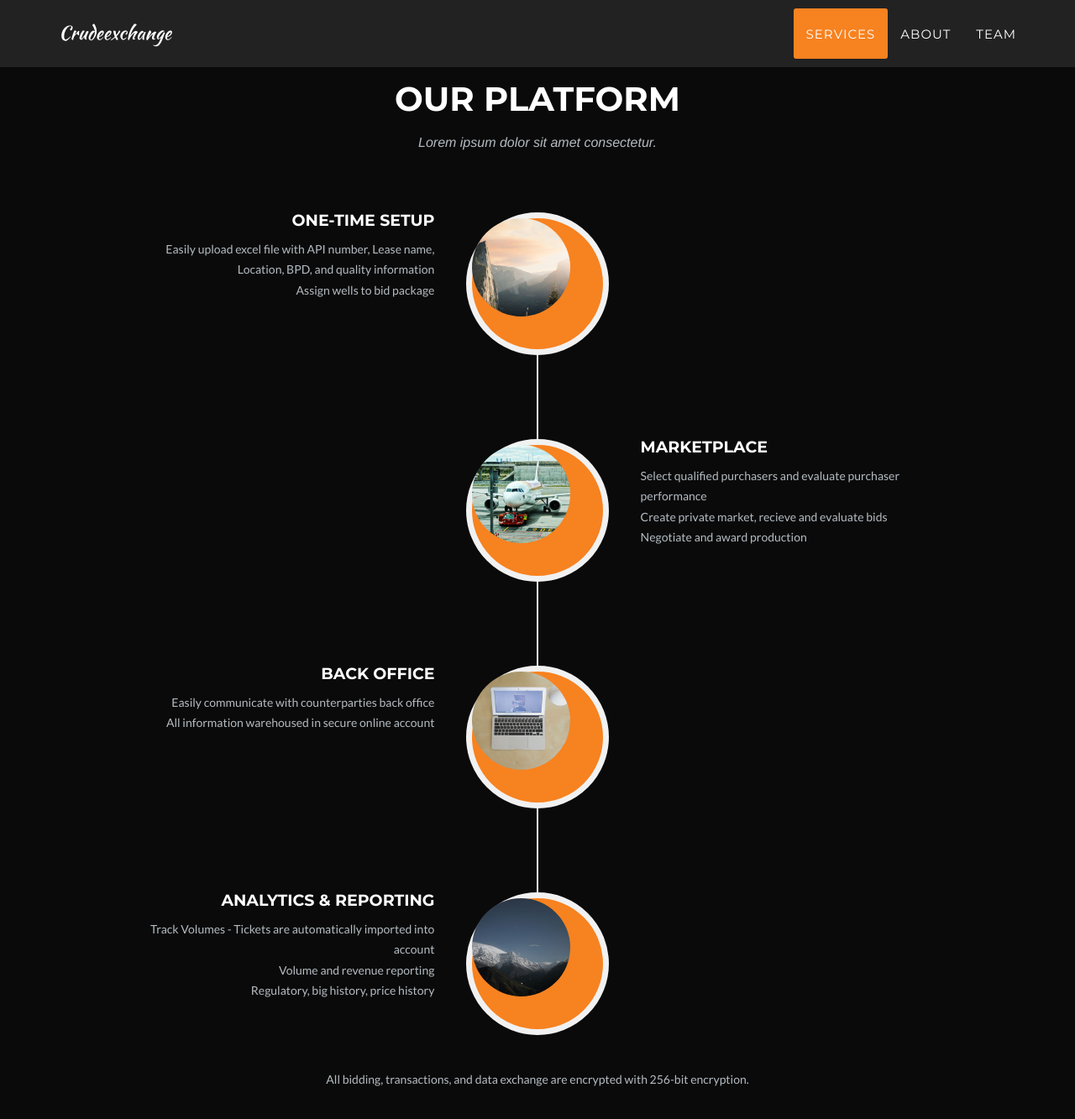
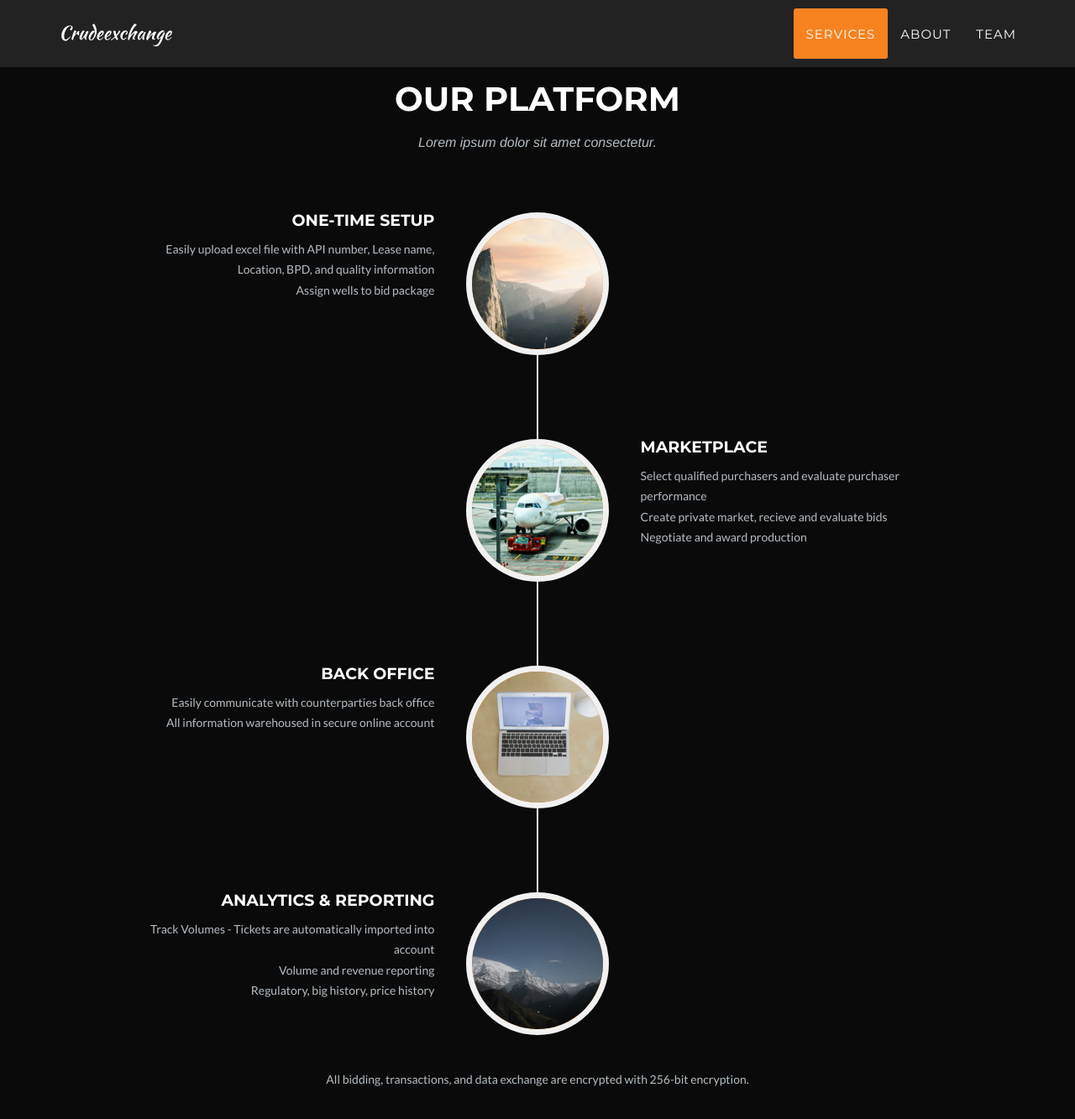
Before and after one commit to oriooctopus/Crudex, a Jekyll site: the page built from index.html, in a window 1280 px wide and 1400 px high, scrolled down 1148 px. Shown: the top 1333 px of the window at 84% size. Built offline with Jekyll 4.4.1, drawn with Linux system fonts in a browser that asks for light colours; some web fonts are replaced.

Commit message:
style change

```diff
--- a/_includes/css/agency.scss
+++ b/_includes/css/agency.scss
@@ -1112,9 +1112,6 @@
     position: absolute;
 
 }
-#about .img-responsive {
-    max-width: 75%;
-}
 .sectionSeparator {
     width: 15%;
     color: white;
@@ -1140,6 +1137,9 @@
     color: white !important;
     padding-top: 40px;
 }
+#team .img-responsive {
+    max-width: 75%;
+}
 ul.social-buttons li a {
     background-color: #{{ site.data.template.color.secondary }};
 }
```
